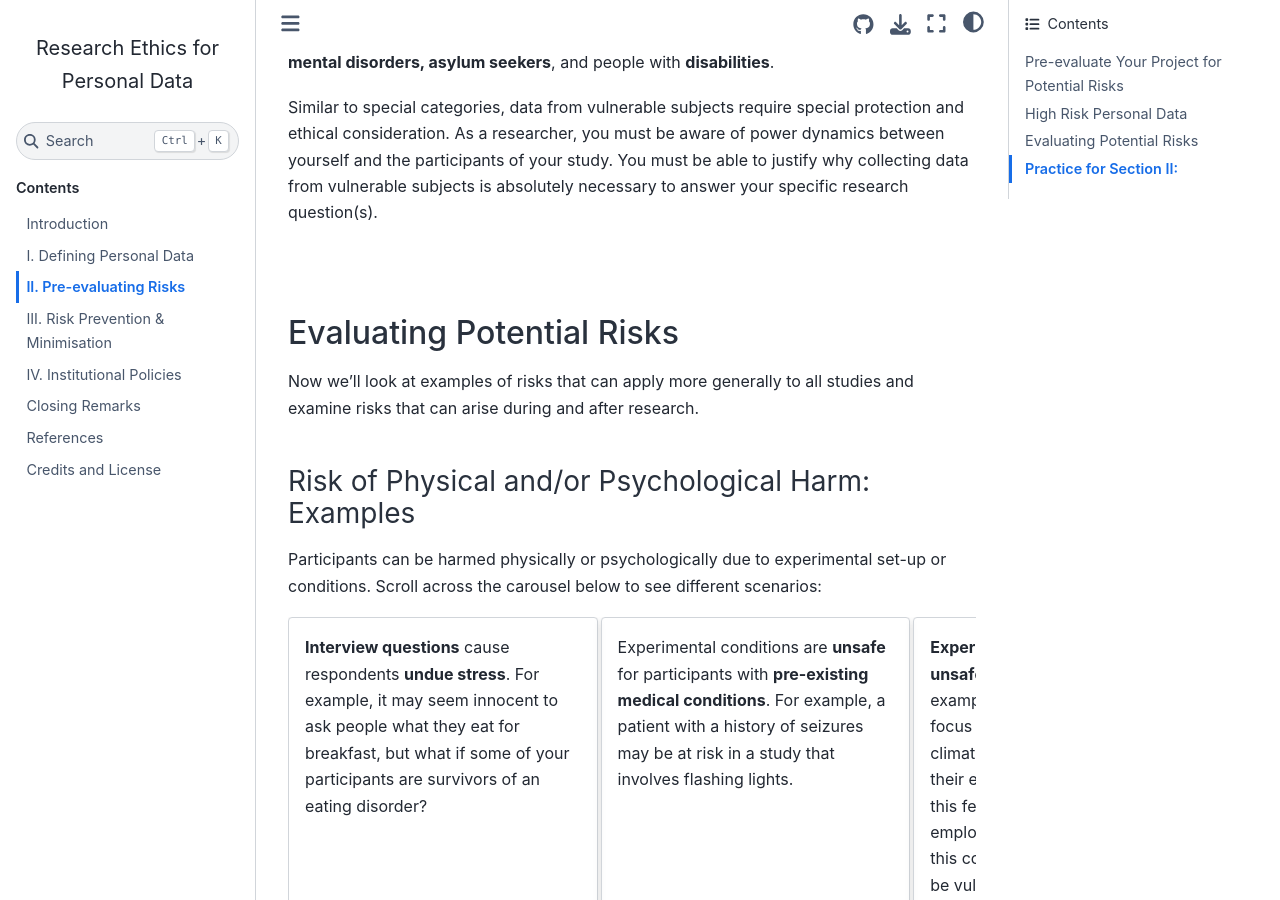
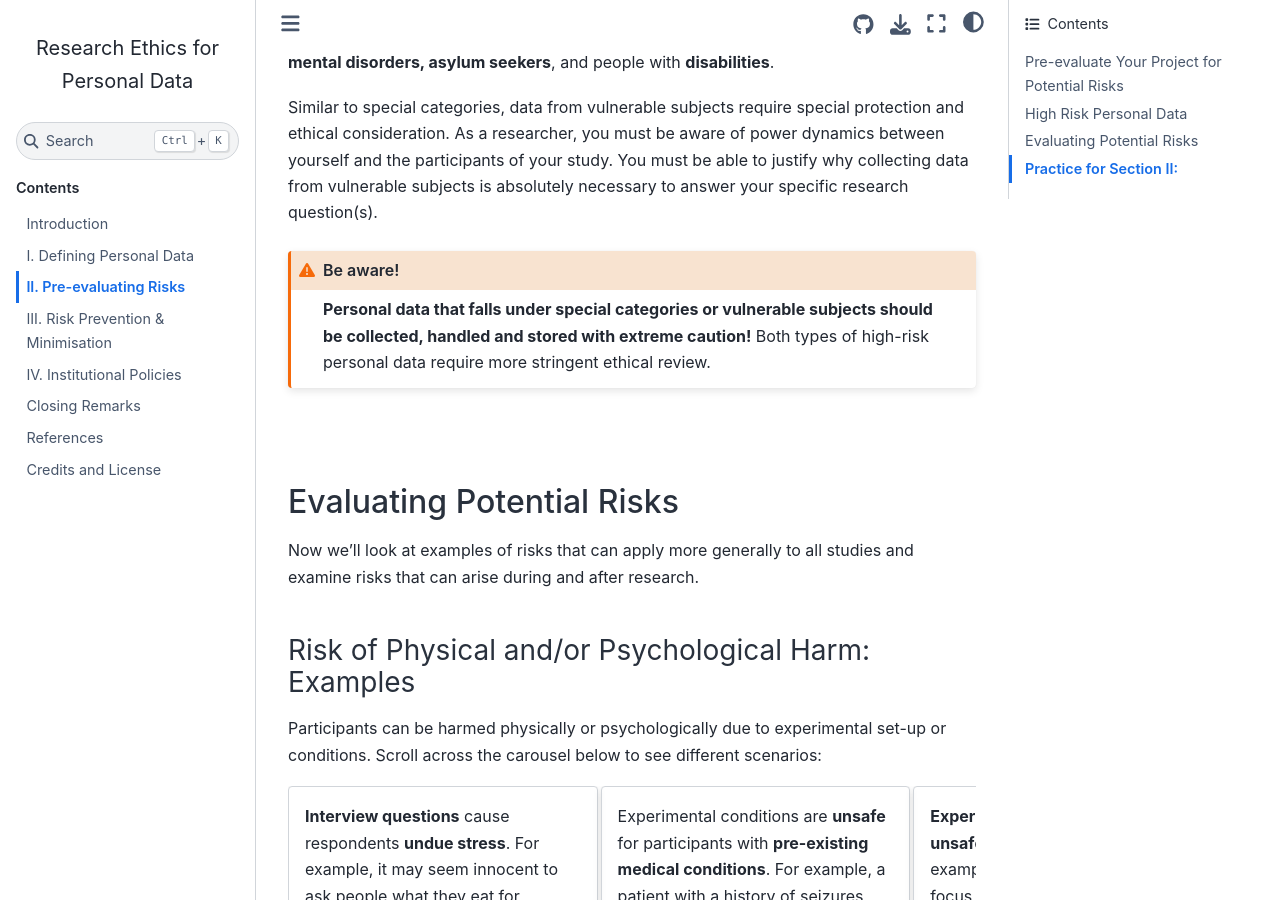
Before and after one commit to tu-delft-library/BSc_Research_Ethics_for_Personal_Data, a Jupyter Book: the page built from book/risks.md, in a window 1280 px wide and 900 px high, scrolled down 2448 px. Built offline with Jupyter Book 1.0.4 settings and Sphinx 7.4.7 and the Sphinx Book theme 1.1.4, drawn with Linux system fonts in a browser that asks for light colours; comment, search, counter and statistics services are not loaded.

Commit message:
Update risks.md

````diff
--- a/book/risks.md
+++ b/book/risks.md
@@ -60,7 +60,7 @@ Other groups that fall under the designation of vulnerable subjects include peop
 
 Similar to special categories, data from vulnerable subjects require special protection and ethical consideration. As a researcher, you must be aware of power dynamics between yourself and the participants of your study. You must be able to justify why collecting data from vulnerable subjects is absolutely necessary to answer your specific research question(s).
 
-```{admonition}
+```{admonition} Be aware!
 :class: warning
  **Personal data that falls under special categories or vulnerable subjects should be collected, handled and stored with extreme caution!** Both types of high-risk personal data require more stringent ethical review.
 ```
````
